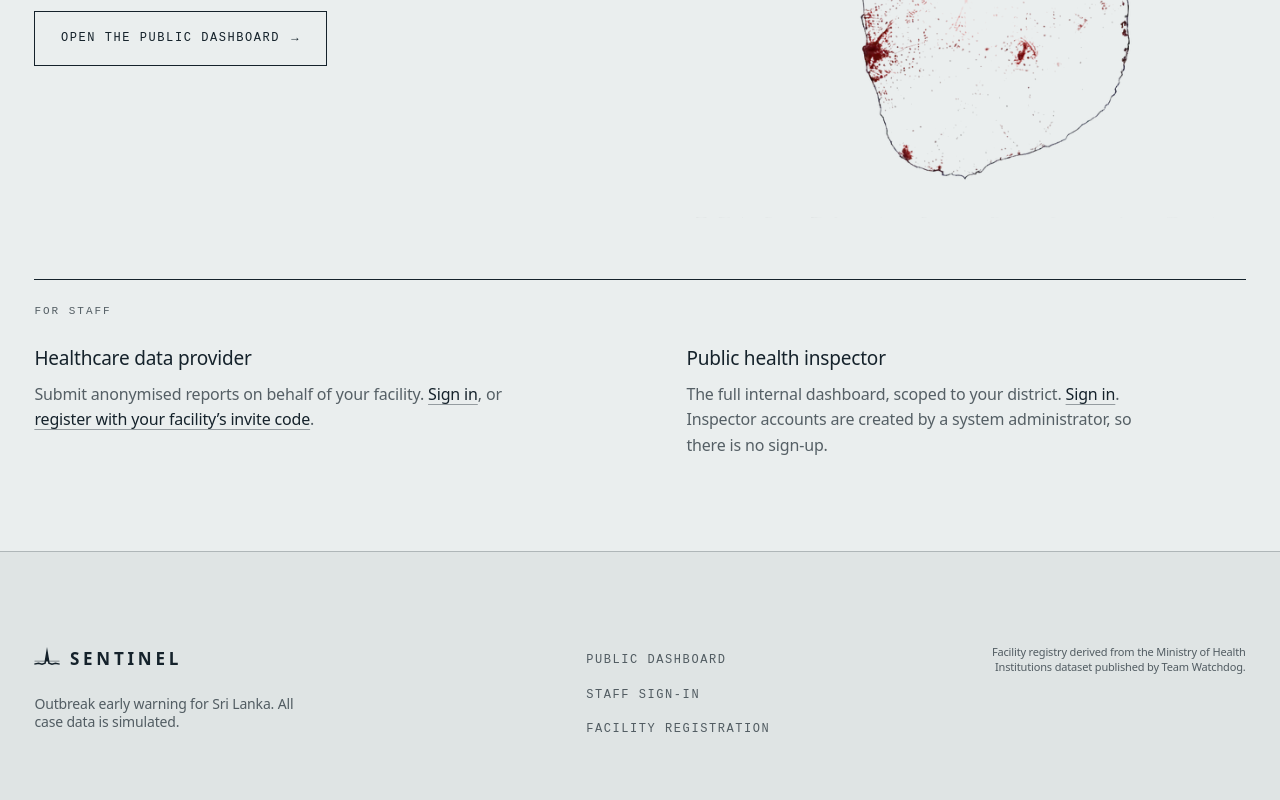
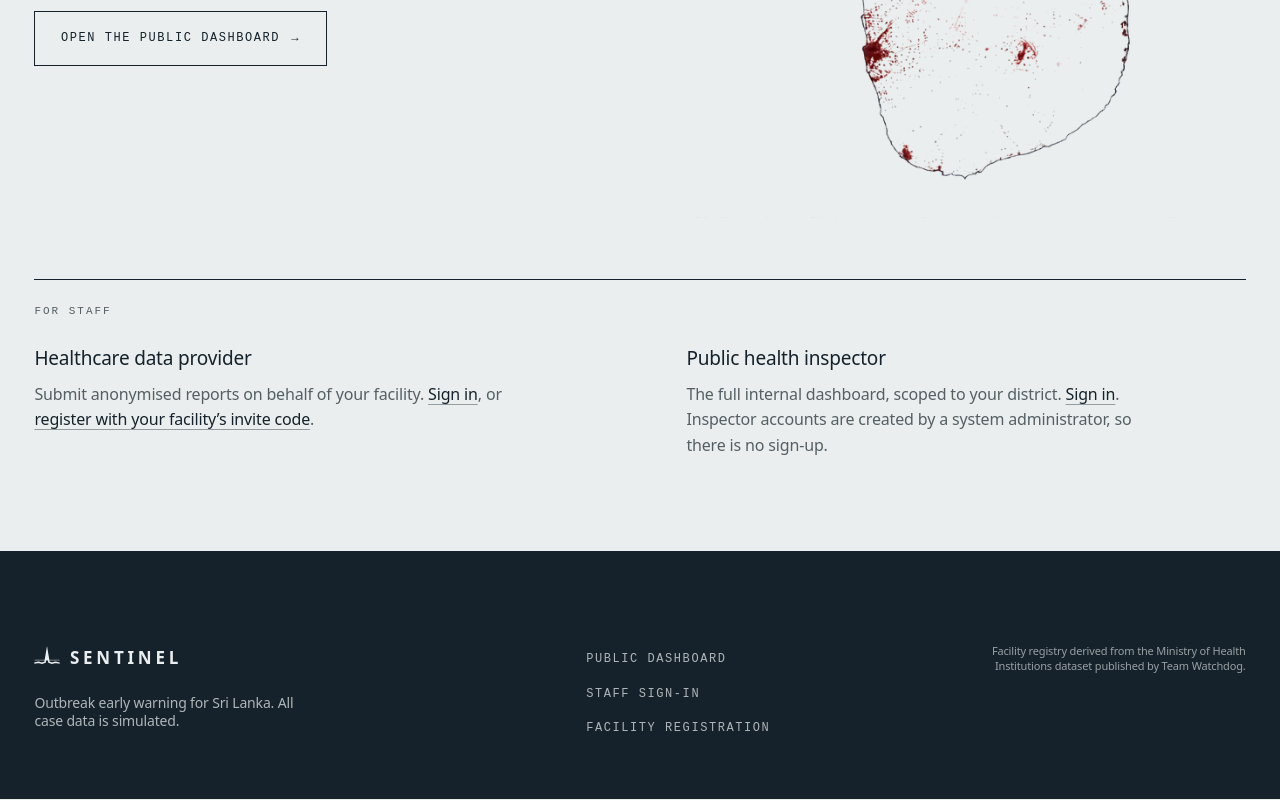
Before and after one commit to Rimaz17/sentinel, a React (Vite) app in the folder frontend/: page / in a window 1280 px wide. Shown: the part 2981-3781 px from the top of the page. Built offline with nearby package versions, Linux system fonts and the light colour scheme.

Commit message:
style(landing): set the footer on ink

```diff
--- a/frontend/src/components/layout/site-footer.css
+++ b/frontend/src/components/layout/site-footer.css
@@ -1,9 +1,27 @@
-/* A shade below the page ground, so the page closes on a tone change rather
-   than on a rule alone. Same family as the paper, one step down. */
+/* Ink, not another shade of paper. A near-white footer under a near-white page
+   reads as more page; the ink ground gives the page a definite end, and it is
+   the same colour the type has been all the way down. */
 .site-footer {
   padding-block: var(--space-2xl) var(--space-xl);
-  background-color: var(--paper-sunk);
-  border-top: var(--rule-firm);
+  background-color: var(--ink);
+  color: var(--paper);
+  border-top: 0;
+}
+
+/* Every rule and secondary tone is re-derived from paper here: the ink-alpha
+   tokens are built for a light ground and would vanish on this one. */
+.site-footer .brand,
+.site-footer .brand__word {
+  color: var(--paper);
+}
+
+.site-footer ::selection {
+  background-color: var(--paper);
+  color: var(--ink);
+}
+
+.site-footer :focus-visible {
+  outline-color: var(--paper);
 }
 
 .site-footer__inner {
@@ -16,7 +34,7 @@
   margin-top: var(--space-sm);
   font-size: var(--step-small);
   line-height: var(--leading-snug);
-  color: var(--ink-70);
+  color: rgb(234 238 238 / 0.72);
 }
 
 .site-footer__links {
@@ -29,7 +47,7 @@
   font-size: var(--step-label);
   letter-spacing: var(--track-label);
   text-transform: uppercase;
-  color: var(--ink-70);
+  color: rgb(234 238 238 / 0.72);
   text-decoration: none;
   border-bottom: 1px solid transparent;
   padding-bottom: 0.15rem;
@@ -40,8 +58,8 @@
 
 .site-footer__links a:hover,
 .site-footer__links a:focus-visible {
-  color: var(--ink);
-  border-bottom-color: var(--ink);
+  color: var(--paper);
+  border-bottom-color: var(--paper);
 }
 
 .site-footer__credit {
@@ -49,15 +67,25 @@
   gap: var(--space-2xs);
 }
 
-/* 11px body text, so it needs the full 4.5:1, and ink-55 measures 3.55:1 here. */
+/* 11px body text, so it needs the full 4.5:1. Paper at 62% over ink measures
+   6.4:1, which clears it with room. */
 .site-footer__source {
   max-width: 42ch;
   font-size: var(--step-label-sm);
   line-height: var(--leading-snug);
-  color: var(--ink-70);
+  color: rgb(234 238 238 / 0.62);
 }
 
 @media (min-width: 60rem) {
+  .site-footer ::selection {
+    background-color: var(--paper);
+    color: var(--ink);
+  }
+
+  .site-footer :focus-visible {
+    outline-color: var(--paper);
+  }
+
   .site-footer__inner {
     grid-template-columns: minmax(0, 1.2fr) auto minmax(0, 1fr);
     column-gap: var(--space-2xl);
```
